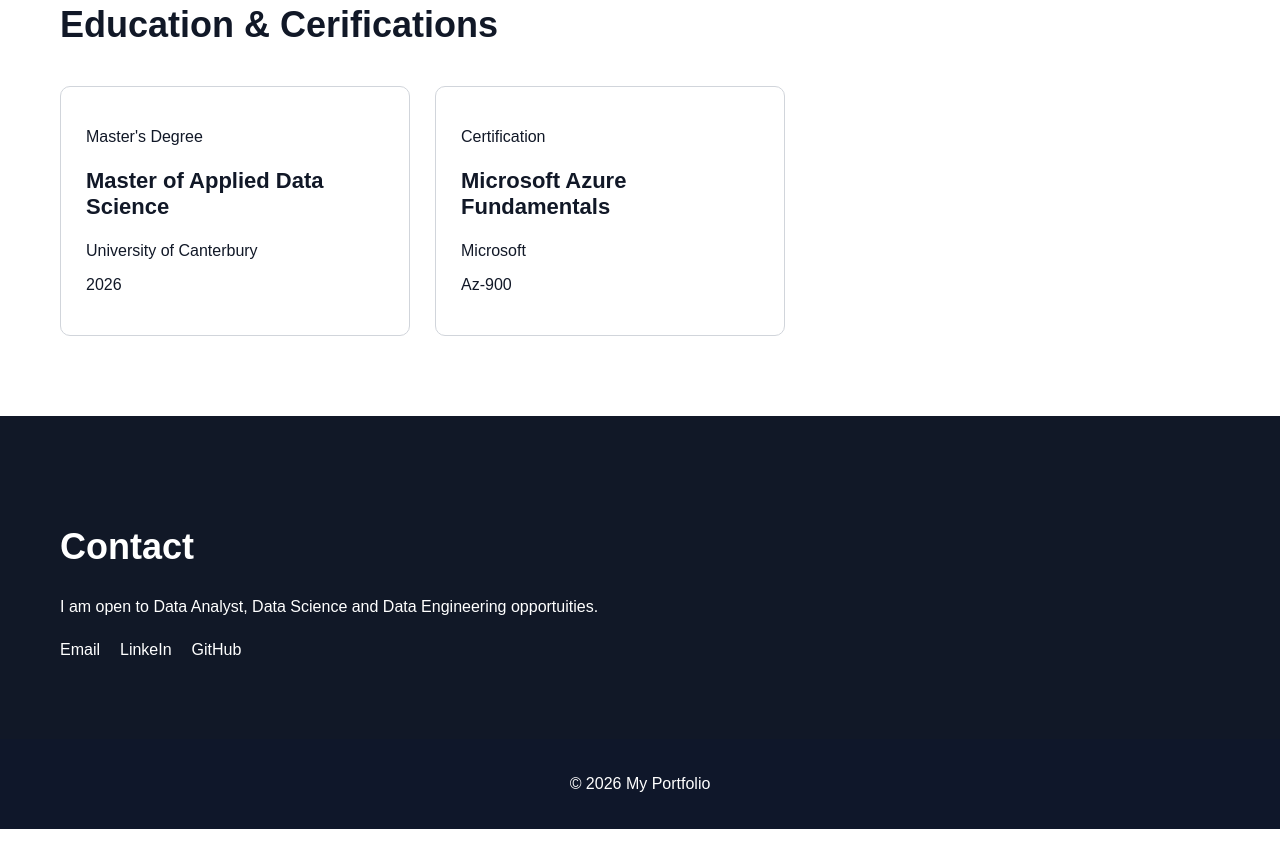
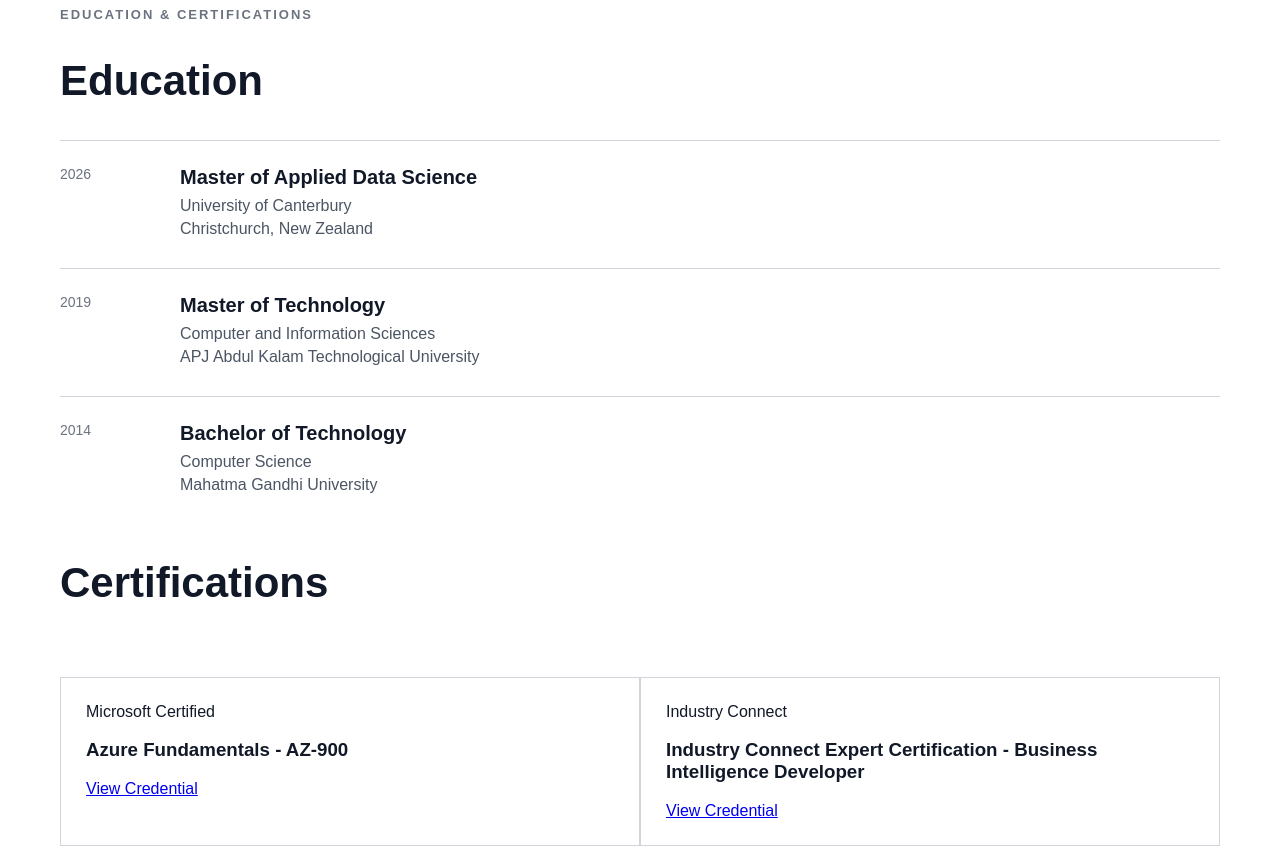
Before and after one commit to AnjuSambasivan93/my-portfolio, a React (Vite) app: page / in a window 1280 px wide. Shown: the part 4520-5367 px from the top of the page. Built offline with nearby package versions, Linux system fonts and the light colour scheme.

Commit message:
Edited Educations

```diff
--- a/src/sections/Education.tsx
+++ b/src/sections/Education.tsx
@@ -3,26 +3,67 @@ import "../styles/education.css";
 function Education() {
     return (
         <section className="education">
-            <h2>Education & Cerifications</h2>
 
-            <div className="education-grid">
+            <p className="section-number">
+                EDUCATION & CERTIFICATIONS
+            </p>
 
-                <div className="education-card">
-                    <p>Master's Degree</p>
+            <h2>Education</h2>
+
+            <div className="education-item">
+                <span>2026</span>
+
+                <div>
                     <h3>Master of Applied Data Science</h3>
                     <p>University of Canterbury</p>
-                    <p>2026</p>
+                    <p>Christchurch, New Zealand</p>
+                </div>
+            </div>
+
+            <div className="education-item">
+                <span>2019</span>
+
+                <div>
+                <h3>Master of Technology</h3>
+                <p>Computer and Information Sciences</p>
+                <p>APJ Abdul Kalam Technological University</p>
+                </div>
+            </div>
+
+            <div className="education-item">
+                <span>2014</span>
+
+                <div>
+                    <h3>Bachelor of Technology</h3>
+                    <p>Computer Science</p>
+                    <p>Mahatma Gandhi University</p>
+                </div>
+            </div>
+
+
+            <h2 className="certification-title">
+                Certifications
+            </h2>
+
+
+            <div className="certifications">
+
+                <div>
+                    <span>Microsoft Certified</span>
+                    <h3>Azure Fundamentals - AZ-900</h3>
+                    <a href="https://learn.microsoft.com/api/credentials/share/en-us/AnjuSambasivan-8025/B2AED9C7113798E8?sharingId=1409CC9F6ACCF446">
+                    View Credential
+                    </a>
                 </div>
 
-                <div className="education-card">
-                    <p>Certification</p>
-                    <h3>Microsoft Azure Fundamentals</h3>
-                    <p>Microsoft</p>
-                    <p>Az-900</p>
+                <div>
+                    <span>Industry Connect</span>
+                    <h3>Industry Connect Expert Certification - Business Intelligence Developer</h3>
+                    <a href="https://industryconnect.io/Authority/ViewCertificate?guid=7504026c-a0fa-4005-8f8c-a67c448ac3f7" >
+                    View Credential
+                    </a>
                 </div>
-
             </div>
-
         </section>
     )
 }
--- a/src/styles/education.css
+++ b/src/styles/education.css
@@ -1,26 +1,43 @@
 .education {
-    padding: 80px 60px;
+    padding: 100px 60px;
 }
 
 .education h2 {
-    font-size: 36px;
-    margin-bottom: 40px;
+    font-size: 42px;
+    margin-bottom: 35px;
 }
 
-.education-grid {
-    display: flex;
-    gap: 25px;
-    flex-wrap: wrap;
+.education-item {
+    display: grid;
+    grid-template-columns: 120px 1fr;
+    padding: 25px 0;
+    border-top: 1px solid #d1d5db;
 }
 
-.education-card {
-    width: 350px;
-    padding: 25px;
-
-    border: 1px solid #d1d5db;
-    border-radius: 10px;
+.education-item > span {
+    color: #6b7280;
+    font-size: 14px;
+}
+.education-item h3 {
+    margin: 0 0 8px;
+    font-size: 20px;
 }
 
-.education-card h3 {
-    font-size: 22px;
+.education-item p {
+    margin: 5px 0;
+    color: #4b5563;
 }
+
+
+.certifications {
+    display: grid;
+    grid-template-columns: repeat(2,1fr);
+    margin-top: 70px;
+
+
+}
+
+.certifications div {
+    padding: 25px;
+    border: 1px solid #d1d5db;
+}
```
